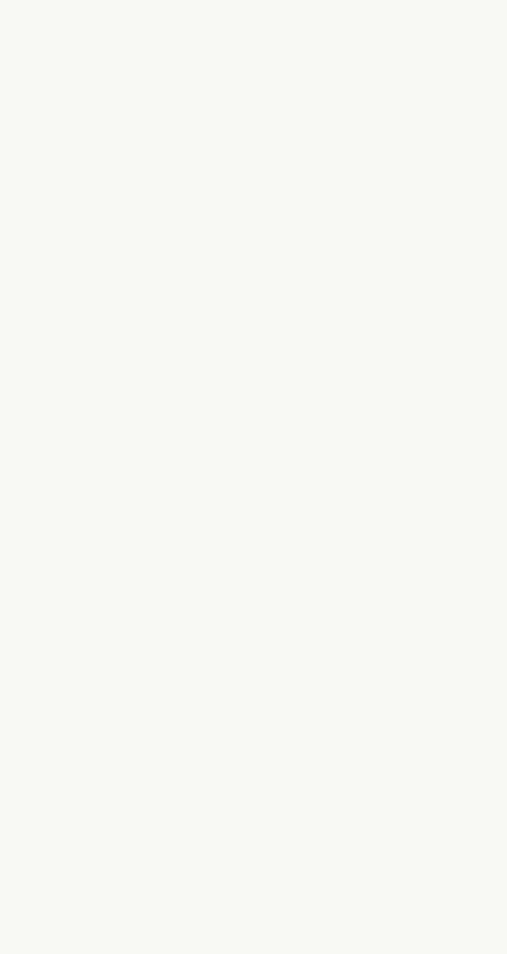
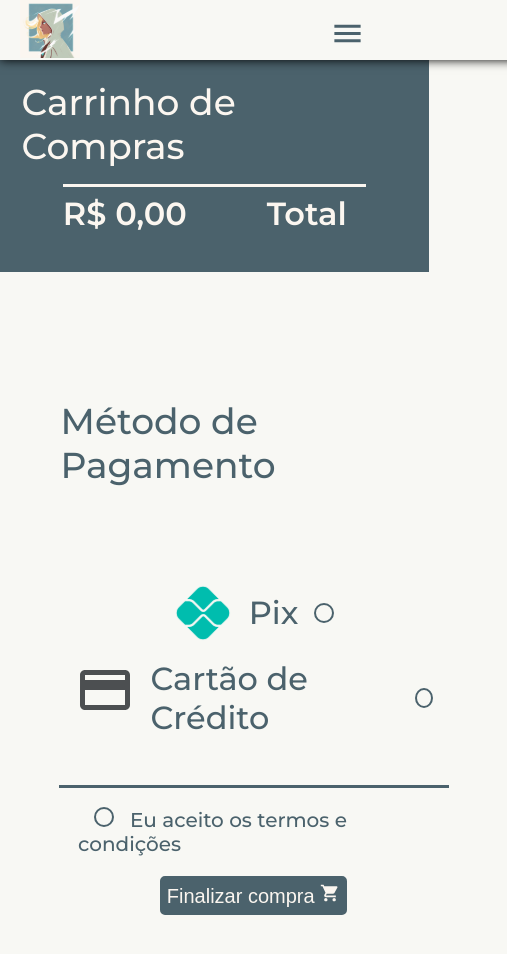
Before and after one commit to Alauana/PS_Emakers, a React (Vite) app in the folder GameDame/: page /carrinho in a window 390 px wide. Shown: the top 954 px of the page, 507 px wide, since content can reach past the window. Before the commit the page ends 844 px from the top, so only its background shows below. Built offline with nearby package versions, Linux system fonts and the light colour scheme.

Commit message:
refactor. Cart is responsive

```diff
--- a/GameDame/src/App.jsx
+++ b/GameDame/src/App.jsx
@@ -1,33 +1,37 @@
-import { BrowserRouter, Route, Routes } from "react-router-dom"
-import './App.css'
+import { BrowserRouter, Route, Routes } from "react-router-dom";
+import './App.css';
 
-import FormRegister from './sources/Forms/FormRegister'
-import FormLogin from './sources/Forms/FormLogin'
-import FormPassword from './sources/Forms/FormPassword'
-import Releases from './sources/Releases/Releases'
-import AccountPage from './sources/AccountPage/AccountPage'
-import Home from './sources/Home/Home'
-import Admin from './sources/Admin/Admin'
-import Cart from './sources/Cart/Cart'
-import NotFound from './sources/NotFound/NotFound'
+import FormRegister from './sources/Forms/FormRegister';
+import FormLogin from './sources/Forms/FormLogin';
+import FormPassword from './sources/Forms/FormPassword';
+import Releases from './sources/Releases/Releases';
+import AccountPage from './sources/AccountPage/AccountPage';
+import Home from './sources/Home/Home';
+import Admin from './sources/Admin/Admin';
+import Cart from './sources/Cart/Cart';
+import NotFound from './sources/NotFound/NotFound';
+
+import { CartProvider } from './sources/Cart/Context/Context';
 
 function App() {
   return (
-    <BrowserRouter>
-      <Routes>
-        <Route exact path="/" element={ <FormLogin /> }/>
-        <Route path="/login" element={ <FormLogin /> }/>
-        <Route path="/lancamentos" element={ <Home />}/>
-        <Route path="/registrar" element={ <FormRegister /> }/>
-        <Route path="/recuperar" element={ <FormPassword /> }/>
-        <Route path="/populares" element={ <Releases /> }/>
-        <Route path="/conta" element={ <AccountPage /> }/>
-        <Route path="/admin" element={ <Admin /> }/>
-        <Route path="/carrinho" element={ <Cart /> }/>
-        <Route path="*" element={ <NotFound /> }/>
-      </Routes>
-    </BrowserRouter>
+    <CartProvider>
+      <BrowserRouter>
+        <Routes>
+          <Route exact path="/" element={<FormLogin />} />
+          <Route path="/login" element={<FormLogin />} />
+          <Route path="/lancamentos" element={<Home />} />
+          <Route path="/registrar" element={<FormRegister />} />
+          <Route path="/recuperar" element={<FormPassword />} />
+          <Route path="/populares" element={<Releases />} />
+          <Route path="/conta" element={<AccountPage />} />
+          <Route path="/admin" element={<Admin />} />
+          <Route path="/carrinho" element={<Cart />} />
+          <Route path="*" element={<NotFound />} />
+        </Routes>
+      </BrowserRouter>
+    </CartProvider>
   );
 }
 
-export default App
+export default App;
--- a/GameDame/src/sources/Cart/Cart.css
+++ b/GameDame/src/sources/Cart/Cart.css
@@ -0,0 +1,234 @@
+.cart{
+  flex: 1;
+  display: flex;
+  flex-direction: row;
+  margin-top: 100px;
+}
+
+.escolhidos{
+  flex: 1;
+  display: flex;
+  flex-direction: column;
+  padding: 5%;
+  padding-bottom: 10%;
+  background-color: #4B626C;
+  position: absolute;
+  left: 0;
+  top: 100px;
+  width: 50%;
+  min-height: 100%;
+}
+.escolhidos legend{
+  color: #FBF6F0;
+  font-size: 2.25rem;
+  font-weight: 500;
+  text-align: start;
+}
+
+.escolhidos .item{
+  flex: 1;
+  display: flex;
+  flex-direction: row-reverse;
+  margin: 5%;
+}
+
+.escolhidos .item .game-title, .escolhidos .item .game-title .plataform{
+  flex: 1;
+  display: flex;
+  color: #FBF6F0;
+}
+
+.escolhidos .item .game-title{
+  flex: 1;
+  display: flex;
+  flex-direction: column;
+  width: 14rem;
+  font-size: 1.25rem;
+  font-weight: 400;
+  padding: 3%;
+}
+
+.escolhidos .item .game-title .plataform{
+  font-size: 1rem;
+}
+
+.escolhidos .item .price{
+  background: none;
+  color: #FBF6F0;
+  font-size: 2rem;
+  font-weight: 600;
+  position: relative;
+  top: 12rem;
+  left: 15rem;
+  width: 30%;
+}
+
+.escolhidos .total{
+  flex: 1;
+  display: flex;
+  flex-direction: row-reverse;
+  color: #FBF6F0;
+  font-size: 2rem;
+  font-weight: 600;
+  padding-right: 5%;
+  padding-top: 2%;
+  border-top: solid #FBF6F0;
+}
+
+.escolhidos .valor-total{
+  margin-right: 11.5rem;
+}
+
+.pagamento{
+  flex: 1;
+  display: flex;
+  flex-direction: column;
+  align-items: center;
+  padding: 5%;
+  position: fixed;
+  left: 60%;
+  top: 100px;
+}
+
+.pagamento legend{
+  color: #4B626C;
+  font-size: 2.25rem;
+  font-weight: 500;
+  text-align: start;
+  margin-bottom: 5rem;
+}
+
+.pagamento .formas .option{
+  flex: 1;
+  display: flex;
+  flex-direction: row;
+  align-items: center;
+  justify-content: center;
+  font-size: 2rem;
+  font-weight: 500;
+  color: #4B626C;
+  margin: 1rem 0;
+}
+
+.pagamento .formas .option .payment-icon{
+  font-size: 3.75rem;
+  color: #4C4F51;
+}
+
+.pagamento .formas img, .pagamento .formas .option .payment-icon, input{
+  margin: 0 1rem;
+}
+
+.pagamento .termos{
+  font-size: 1.25rem;
+  color: #4B626C;
+  font-weight: 500;
+  border-top: solid #4B626C;
+  padding: 5%;
+  margin-top: 2rem;
+}
+
+.pagamento button{
+  background-color: #4B626C;
+  border: solid #4B626C;
+  color: #FBF6F0;
+  font-size: 1.25rem;
+  font-weight: 500;
+  padding: 1%;
+  border-radius: 5px;
+  transition-duration: 0.4s;
+  cursor: pointer;
+}
+
+.pagamento button:hover{
+  opacity: 0.75;
+}
+
+.option input[type="radio"], .termos input[type="radio"]{
+  appearance: none;
+  border: 2px solid #4B626C;
+  border-radius: 50%;
+  width: 20px;
+  height: 20px;
+  display: inline-block;
+  position: relative;
+  cursor: pointer;
+}
+
+.option input[type="radio"]::before, .termos input[type="radio"]::before{
+  content: "";
+  width: 15px;
+  height: 15px;
+  background-color: transparent;
+  border-radius: 50%;
+  position: absolute;
+  top: 1px;
+  left: 1px;
+  transition: background-color 0.3s ease;
+}
+
+.option input[type="radio"]:checked::before, .termos input[type="radio"]:checked::before{
+  background-color: #4B626C;
+}
+
+@media (max-width: 1350px){
+  .escolhidos .item .price{
+    left: 10rem;
+  }
+}
+
+@media (max-width: 1100px){
+  .cart {
+    flex-direction: column;
+    margin: 0%;
+    min-width: 100%;
+  }
+
+  .escolhidos{
+    position: relative;
+    min-width: 100%;
+    margin-bottom: 8rem;
+  }
+
+  .pagamento{
+    position: relative;
+    left: 0;
+    top: 0;
+    width: 100%;
+    padding: 5%;
+  }
+
+  .escolhidos .item .game-title, .escolhidos .item .game-title .plataform{
+    width: 100%;
+    padding: 0%;
+  }
+
+  .escolhidos .item .price{
+    left: 14rem;
+  }
+
+}
+
+@media (max-width: 660px){
+  .escolhidos .item .price{
+    left: 10rem;
+  }
+
+  .escolhidos{
+    top: 60px;
+    width: 100%;
+    align-items: center;
+  }
+
+  .escolhidos .item .game-title{
+    width: 20rem;
+  }
+
+  .escolhidos .valor-total{
+    margin-right: 5rem;
+  }
+
+  .pagamento{
+    padding: 15%;
+  }
+}
--- a/GameDame/src/sources/Cart/Cart.jsx
+++ b/GameDame/src/sources/Cart/Cart.jsx
@@ -1,13 +1,57 @@
-import './Cart.css'
+import './Cart.css';
+import Navbar from "../NavBar/NavBar";
+import PaymentIcon from '@mui/icons-material/Payment';
+import ShoppingCartIcon from '@mui/icons-material/ShoppingCart';
+import { useCart } from './Context/Context';
 
 function Cart() {
-  return(
+  const { cart, total } = useCart();
+
+  return (
     <div className="container">
+      <Navbar />
       <div className="cart">
+        <div className="escolhidos">
+          <legend>Carrinho de Compras</legend>
+          {cart.map((item, index) => (
+            <div className="item" key={index}>
+              <img src={item.image} alt={item.title.toLowerCase()} />
+              <div className="game-title">
+                {item.title}
+                <div className="plataform">Plataforma: {item.platform}</div>
+              </div>
+              <div className="price">{item.price}</div>
+            </div>
+          ))}
+          <div className="total">
+            Total
+            <div className="valor-total">R$ {total.toFixed(2).replace('.', ',')}</div>
+          </div>
+        </div>
 
+        <div className="pagamento">
+          <legend>Método de Pagamento</legend>
+          <div className="formas">
+            <div className="option">
+              <img src="/images/pix.svg" alt="pix" />
+              Pix
+              <input type="radio" id="pix" name="selecao" />
+            </div>
+            <div className="option">
+              <div className="payment-icon"><PaymentIcon fontSize="inherit" /></div>
+              Cartão de Crédito
+              <input type="radio" id="cartao" name="selecao" />
+            </div>
+          </div>
+          <div className="termos">
+            <input type="radio" id="termos" />
+            Eu aceito os termos e condições
+          </div>
+          <button className="finish">Finalizar compra <ShoppingCartIcon fontSize="inherit" /></button>
+        </div>
       </div>
     </div>
-  )
+  );
 }
 
-export default Cart
+export default Cart;
--- /dev/null
+++ b/GameDame/src/sources/Cart/Context/Context.jsx
@@ -0,0 +1,28 @@
+import React, { createContext, useContext, useState } from 'react'
+
+const Context = createContext()
+
+export const CartProvider = ({ children }) => {
+  const [cart, setCart] = useState([])
+  const [total, setTotal] = useState(0)
+
+  const addToCart = (item) => {
+    const exists = cart.some(
+      (cartItem) =>
+        cartItem.title === item.title && cartItem.platform === item.platform
+    )
+
+    if (!exists) {
+      setCart([...cart, item])
+      setTotal(prevTotal => prevTotal + parseFloat(item.price.replace('R$', '').replace(',', '.')))
+    }
+  }
+
+  return (
+    <Context.Provider value={{ cart, total, addToCart }}>
+      {children}
+    </Context.Provider>
+  )
+}
+
+export const useCart = () => useContext(Context)
--- a/GameDame/src/sources/Home/Carousels/CarouselReleases.css
+++ b/GameDame/src/sources/Home/Carousels/CarouselReleases.css
@@ -12,6 +12,10 @@
 .image-text{
   position: relative;
   display: inline-block;
+}
+
+.game-title, .plataform{
+  display: none;
 }
 
 .price{
```
Also changed, not shown: GameDame/src/sources/Home/Carousels/CarouselReleases.jsx (+86 -84 lines).
